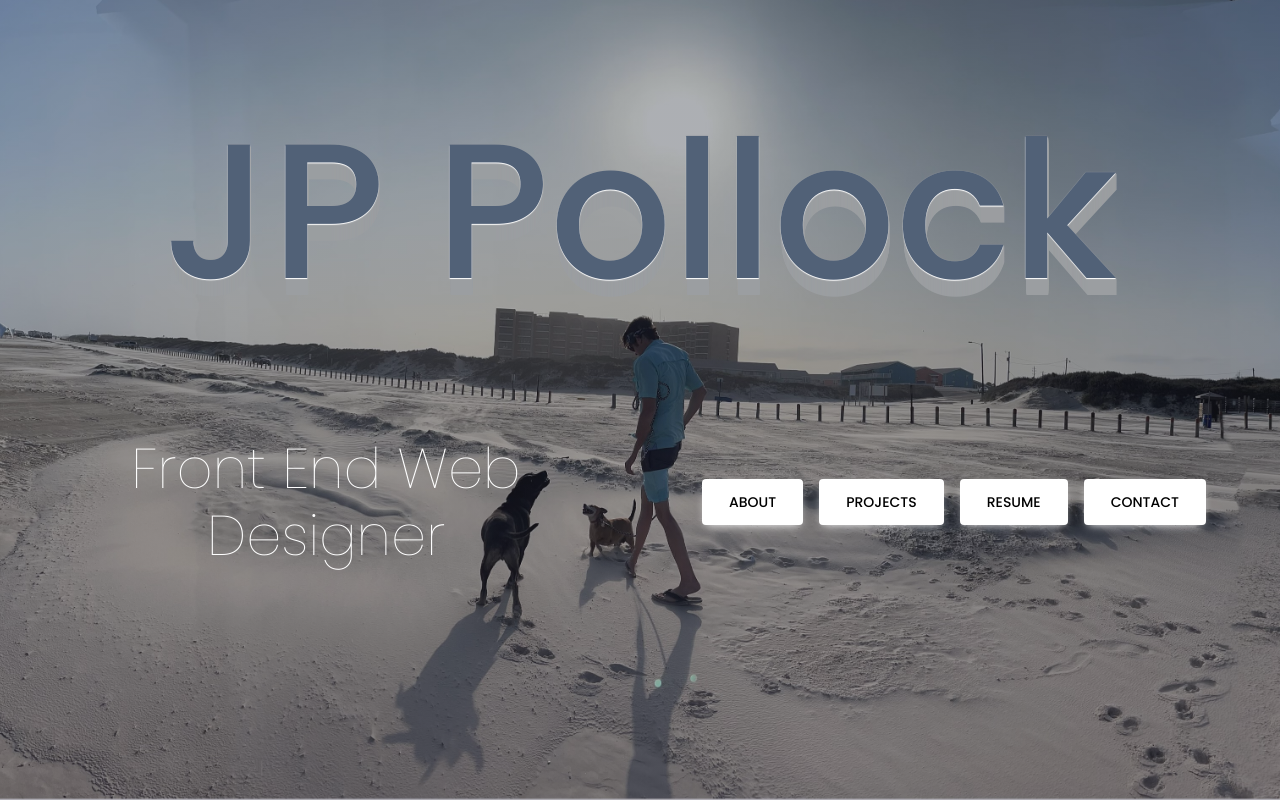
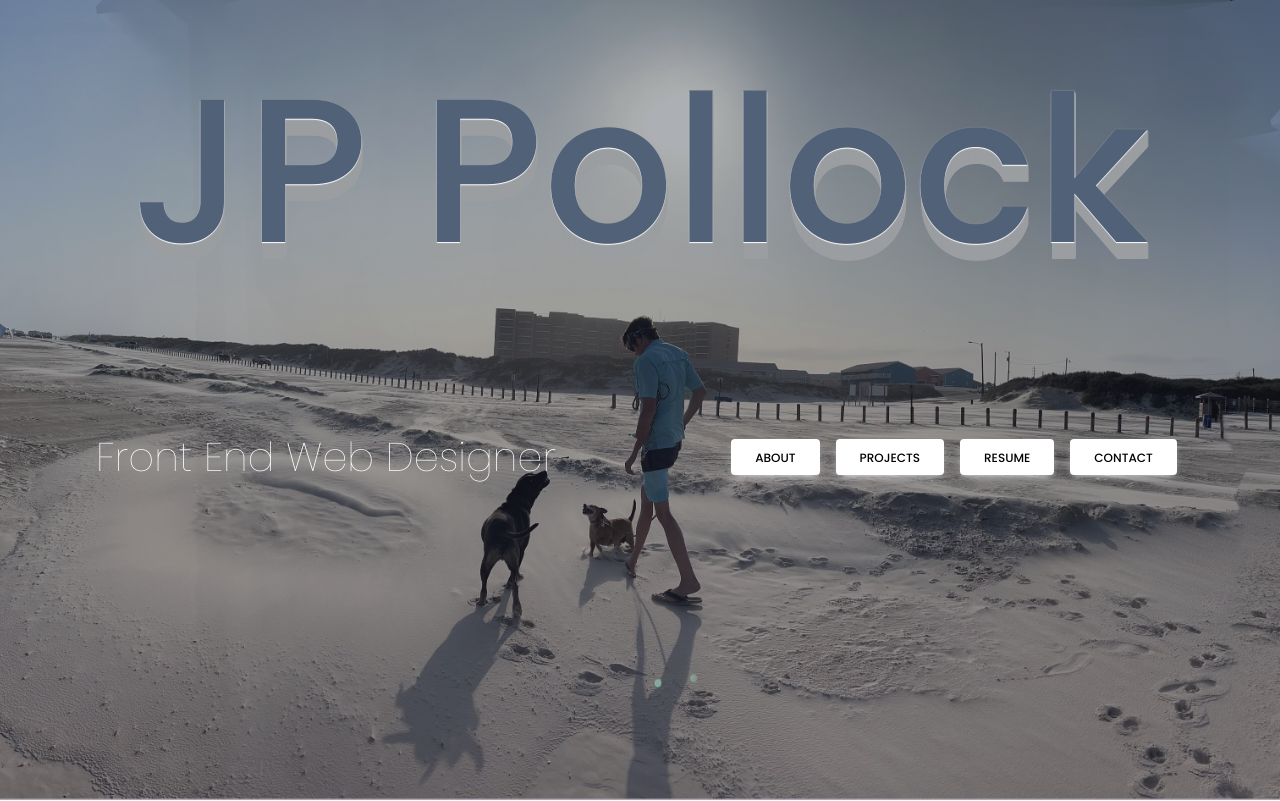
Before and after one commit to James-Pollock/portfolio, a React (Create React App) app: page / in a window 1280 px wide. Shown: the top 801 px of the page. Built offline with nearby package versions, Linux system fonts and the light colour scheme.

Commit message:
more hero updates

```diff
--- a/src/Hero.js
+++ b/src/Hero.js
@@ -84,7 +84,9 @@ export default function Hero() {
       controls.start("hidden");
     }
   }, [controls, inView]);
-const textShadowColor = "#9B9EA1";
+
+  const textShadowColor = "#9B9EA1";
+
   return (
     <>
       <Navbar variants={navVariants} animate={controls} initial="hidden" />
@@ -132,8 +134,8 @@ const textShadowColor = "#9B9EA1";
             initial="hidden"
             className="w-100 align-items-center justify-content-center"
           >
-            <MDBCol size="12" lg="6">
-              <MDBTypography tag="h2" variant="display-4">
+            <MDBCol size="12" lg="6" >
+              <MDBTypography tag="h2" variant="display-6">
                 Front End Web Designer
               </MDBTypography>
             </MDBCol>
@@ -146,10 +148,9 @@ const textShadowColor = "#9B9EA1";
               animate="visible"
               className="hero-links"
             >
-              <div className="d-md-block d-grid gap-0 col-md-12 col-7 mx-auto">
+              <div className="d-md-block d-grid gap-0 col-md-12 col-11 mx-auto">
                 <HeroBtn
                   color="white"
-                  size="lg"
                   className="m-2"
                   variants={heroNavLinks}
                   href="#about"
@@ -158,7 +159,6 @@ const textShadowColor = "#9B9EA1";
                 </HeroBtn>
                 <HeroBtn
                   color="white"
-                  size="lg"
                   className="m-2"
                   variants={heroNavLinks}
                   href="#projects"
@@ -167,7 +167,6 @@ const textShadowColor = "#9B9EA1";
                 </HeroBtn>
                 <HeroBtn
                   color="white"
-                  size="lg"
                   className="m-2"
                   variants={heroNavLinks}
                   href="#resume"
@@ -176,7 +175,6 @@ const textShadowColor = "#9B9EA1";
                 </HeroBtn>
                 <HeroBtn
                   color="white"
-                  size="lg"
                   className="m-2"
                   variants={heroNavLinks}
                   href="#contact"
--- a/src/styles.scss
+++ b/src/styles.scss
@@ -193,29 +193,36 @@ body {
 #james {
   text-align: center;
   position: sticky;
-  top: 0;
+  top: 15%;
   left: 50%;
-  // padding-bottom:50px;
-  // margin-bottom:20px;
-  margin:0 0 0 0;
+  margin:0 0 55px 0;
   transform: translate(0, -50%);
   color: #aeaeae;
 }
 
-@media screen and (min-width: 600px) {
-  #james{font-size:15vw}
+@media screen and (min-width: 400px) {
+  #james{font-size:16vw}
+  #hero-wrapper{
+    background-size: fill;
+  }
 }
 
 #hero {
   position:relative;
-  height:100vw;
+  margin-top: -100px;
+  height:100vh;
   color: #fff;
-  text-align: center
+  text-align: center;
+  @media screen and (max-width: 600px) {
+     h2{
+      font-size:25px!important;
+      margin-bottom:30px
+    }
+  }
 }
 
 .hero-links {
   position: relative;
-  color:rgb(81 97 119);
   ul {
     list-style: none;
   }
```
Also changed, not shown: src/css/styles.min.css.
